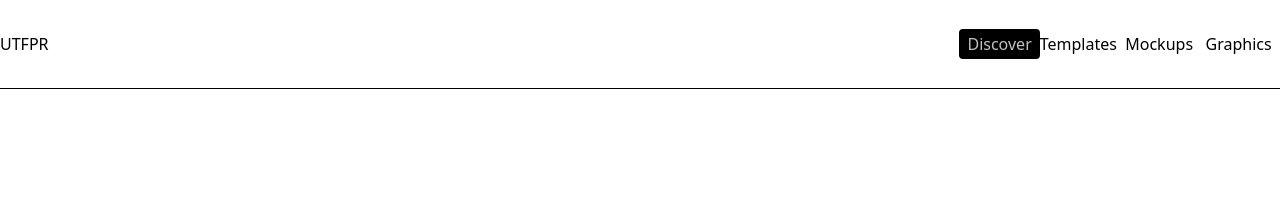
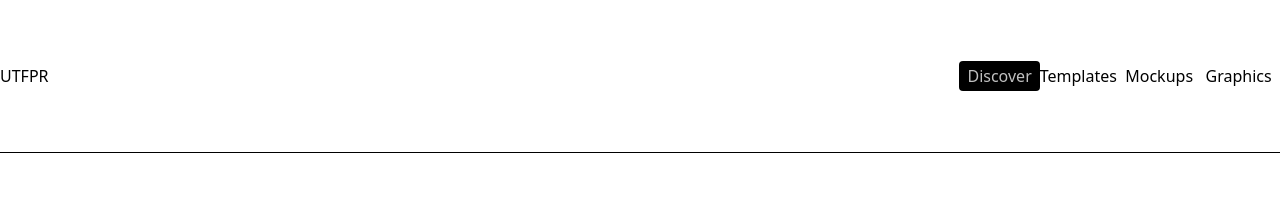
Before and after one commit to JulianeAdamy/siteutfpr, a Next.js app: page / in a window 1280 px wide. Shown: the top 203 px of the page. Built offline with nearby package versions, Linux system fonts and the light colour scheme.

Commit message:
fix: tam

```diff
--- a/app/components/Banner.tsx
+++ b/app/components/Banner.tsx
@@ -2,7 +2,7 @@ export default  function Banner() {
     return (
         <div>
            <div className="flex items-center justify-center h-screen text-center text-black">
-  <div className="flex items-center">
+  <div className="flex items-center space-x-20 ">
     <div className="mr-4" style={{ fontSize: '50px' }}>
       <h2>E-Commerce Powerhouse</h2>
       <h3>Made by UTFPR</h3>
--- a/app/components/Header.tsx
+++ b/app/components/Header.tsx
@@ -1,6 +1,6 @@
 export default function Header() {
     return (
-        <header className="text-center text-black py-8 border-b border-[#000000] md:flex itens-center justify-between">
+        <header className="text-center text-black py-16 border-b border-[#000000] md:flex itens-center justify-between">
             <h4>UTFPR</h4>
             <nav>
                 <a
```
